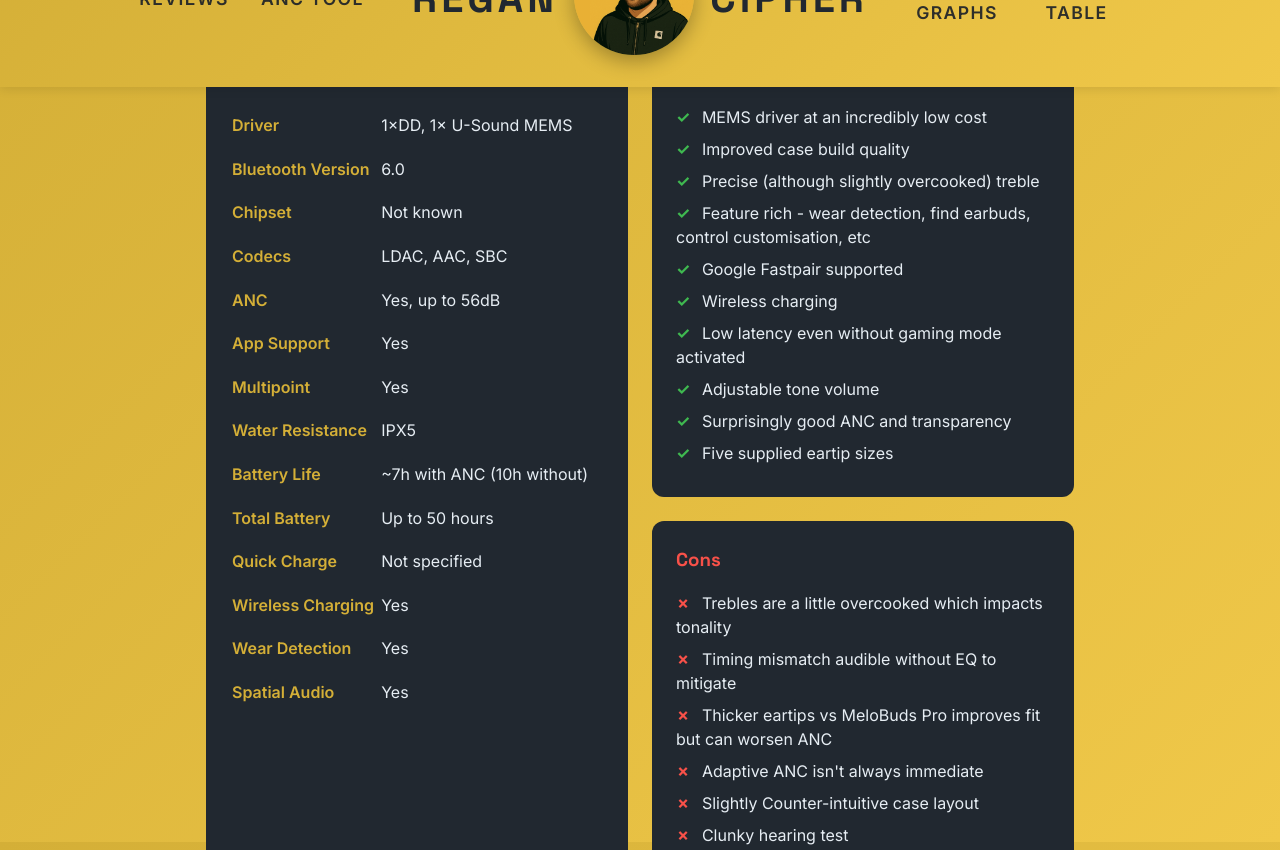
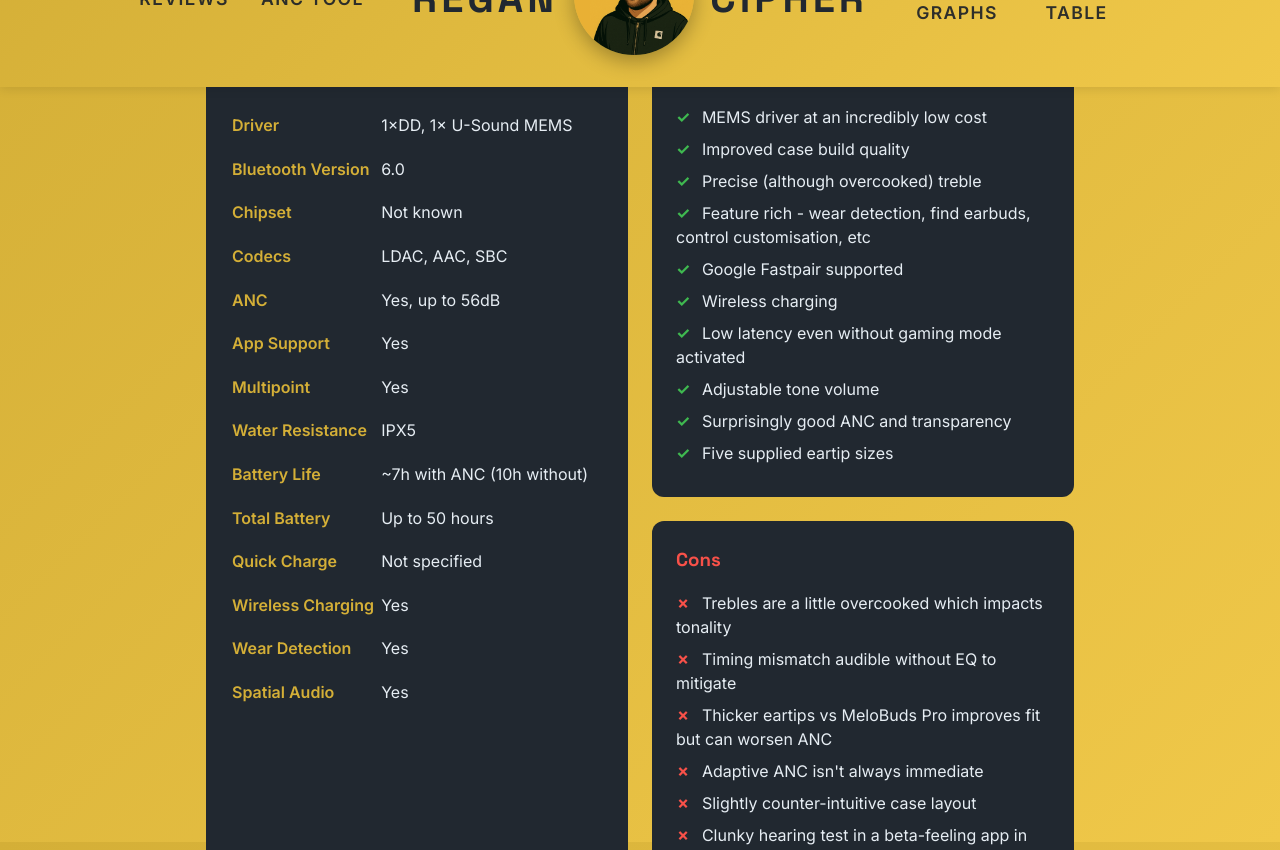
Before and after one commit to regancipher/regancipher.github.io, a Jekyll site: the page built from _posts/2025-10-09-qcy-n70-review.md, in a window 1280 px wide and 1400 px high, scrolled down 869 px, cut to the strip 89-939 px from the top of the window. Built offline with Jekyll 4.4.1, drawn with Linux system fonts in a browser that asks for light colours; some of the changed text lies outside the part shown.

Commit message:
N70 review revision

```diff
--- a/_posts/2025-10-09-qcy-n70-review.md
+++ b/_posts/2025-10-09-qcy-n70-review.md
@@ -42,7 +42,7 @@
 pros:
   - MEMS driver at an incredibly low cost
   - Improved case build quality
-  - Precise (although slightly overcooked) treble
+  - Precise (although overcooked) treble
   - Feature rich - wear detection, find earbuds, control customisation, etc
   - Google Fastpair supported
   - Wireless charging
@@ -56,8 +56,8 @@
   - Timing mismatch audible without EQ to mitigate
   - Thicker eartips vs MeloBuds Pro improves fit but can worsen ANC
   - Adaptive ANC isn't always immediate
-  - Slightly Counter-intuitive case layout
-  - Clunky hearing test
+  - Slightly counter-intuitive case layout
+  - Clunky hearing test in a beta-feeling app in dire need of a refurb
 
 excerpt: "The N70 is indicative of QCY's continued growing maturity: packed full of features, good sound (after a bit of EQ) and solid ANC, transparency and call performance"
 ---
```
